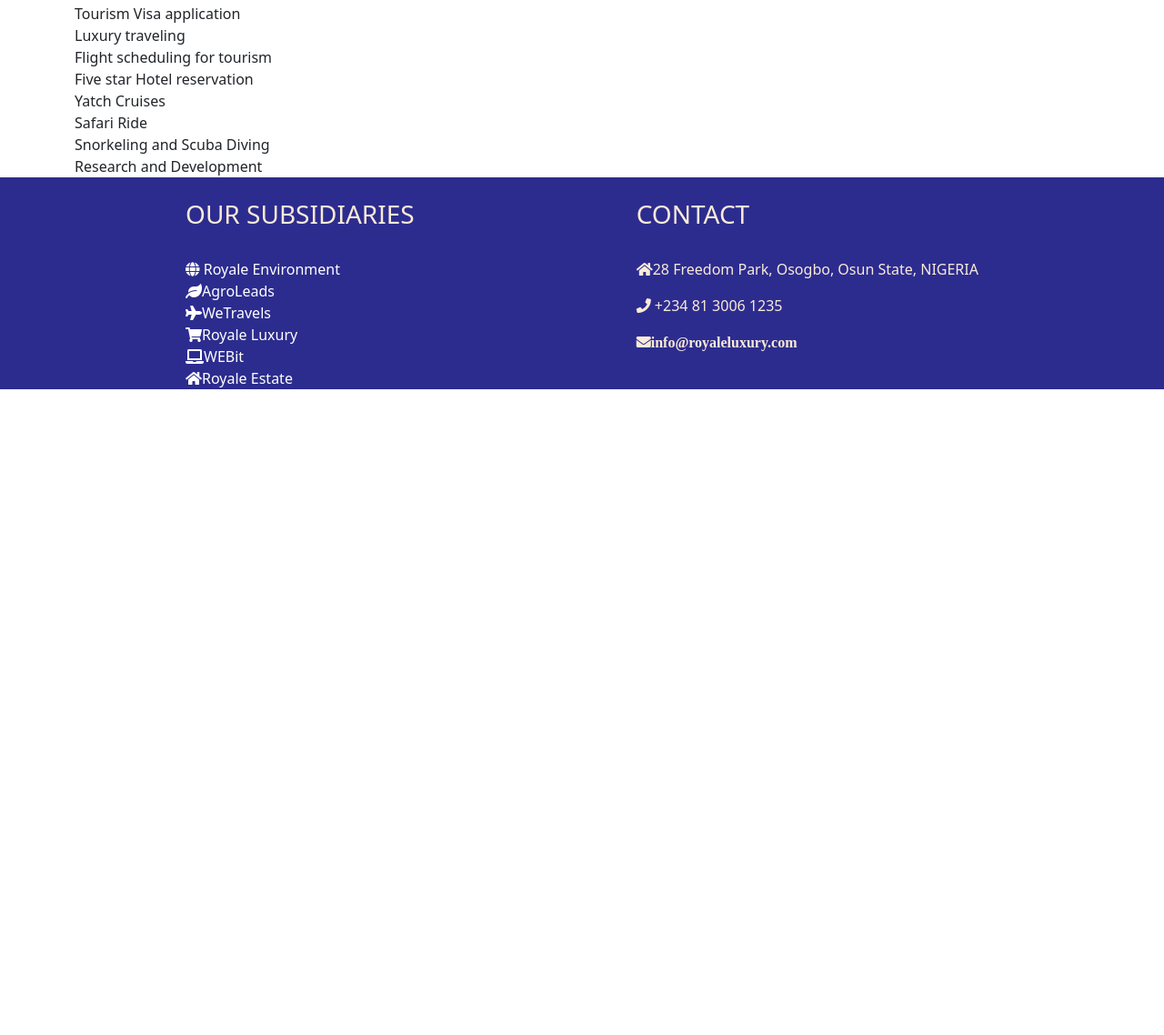
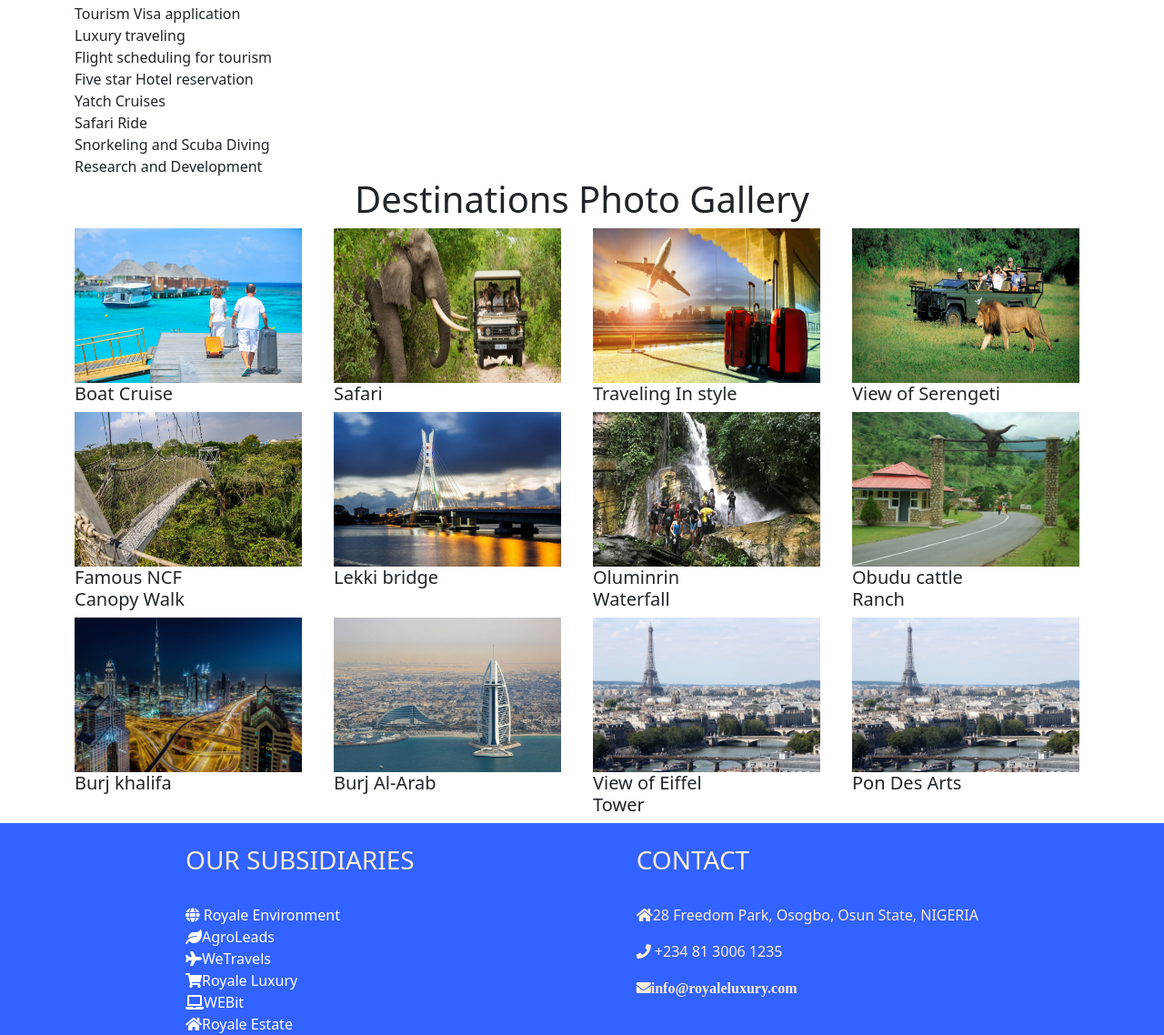
Before and after one commit to benadekunle/Royale-Impeccable, a plain HTML site: page travels.html in a window 1280 px wide. Shown: the part 842-1980 px from the top of the page at 91% size. Before the commit the page ends 1270 px from the top, so only its background shows below. Drawn offline with nearby package versions, Linux system fonts and the light colour scheme.

Commit message:
index.html

```diff
--- a/royale.css
+++ b/royale.css
@@ -11,7 +11,7 @@ li{
     list-style: none;
 }
 .img:hover{
-    opacity: 0.1;
+    opacity: 0.8;
 }
 
 a
@@ -19,3 +19,6 @@ a
     text-decoration: none;
     color: black;
 }
+img:hover{
+    opacity: 0.9;
+}
--- a/travels.html
+++ b/travels.html
@@ -15,7 +15,7 @@
     <section>
  <div class="container mt-3">
 <div class="col-sm-12">
- <h1 class="display-3 text-center"> WETravels </h1>
+ <h1 class="display-3 text-center"> WeTravels </h1>
 </div>
  </div>
   </section>
@@ -52,7 +52,7 @@
         </ul>
         <form class="d-flex">
           <input class="form-control me-2" type="text" placeholder="Book Now">
-          <button class="btn btn-primary" type="button">Destination</button>
+          <button class="btn btn-primary" type="button">Book</button>
         </form>
       </div>
     </div>
@@ -116,9 +116,69 @@
   </div>
 </div>
 
+<div class="container">
+  <div class="row">
+    <h1 class="text-center">Destinations Photo Gallery</h1>
+    <div class="col-md-2 ">
+      <img src="image/tour3.jpg" alt="farmland" height="170px" width="250px" >
+             <h5>Boat Cruise</h5>
+    </div>
+    <div class="col-md-2 offset-1">
+      <img src="image/tour4.jpg" alt="Elephant" height="170px" width="250px" >
+      <h5>Safari</h5>
+    </div>
+    <div class="col-md-2 offset-1" >
+      <img src="image/tour1.jpg" alt="traveling" height="170px" width="250px" >
+      <h5>Traveling In style</h5>
+  </div>
+  <div class="col-md-2 offset-1">
+    <img src="image/tour5.jpg" alt="Lion" height="170px" width="250px" >
+    <h5>View of Serengeti</h5>
+</div>
+</div>
+</div>
+<div class="container">
+  <div class="row">
+    <div class="col-md-2 ">
+      <img src="image/tour10.jpeg" alt="canopy walk" height="170px" width="250px" >
+             <h5>Famous NCF Canopy Walk</h5>
+    </div>
+    <div class="col-md-2 offset-1">
+      <img src="image/tour11.jpg" alt="lekki bridge" height="170px" width="250px" >
+      <h5>Lekki bridge</h5>
+    </div>
+    <div class="col-md-2 offset-1" >
+      <img src="image/tour12.jpg" alt="waterfall" height="170px" width="250px" >
+      <h5>Oluminrin Waterfall</h5>
+  </div>
+  <div class="col-md-2 offset-1">
+    <img src="image/tour13.jpeg" alt="Obudu Cattle Ranch" height="170px" width="250px" >
+    <h5>Obudu cattle Ranch</h5>
+</div>
+</div>
+</div>
+<div class="container">
+  <div class="row">
+    <div class="col-md-2 ">
+      <img src="image/tour14.jpg" alt="Burj khalifa" height="170px" width="250px" >
+             <h5>Burj khalifa</h5>
+    </div>
+    <div class="col-md-2 offset-1">
+      <img src="image/tour15.webp" alt="Burj Al-Arab" height="170px" width="250px" >
+      <h5>Burj Al-Arab</h5>
+    </div>
+    <div class="col-md-2 offset-1" >
+      <img src="image/tour16.JPG" alt="View of Eiffel Tower" height="170px" width="250px" >
+      <h5>View of Eiffel Tower</h5>
+  </div>
+  <div class="col-md-2 offset-1">
+    <img src="image/tour16.JPG" alt="Pon Des Arts" height="170px" width="250px" >
+    <h5>Pon Des Arts</h5>
+</div>
+</div>
 </div>
 
-        <section style="background-color:rgb(44, 44, 143) ;">
+        <section style="background-color:rgb(50, 98, 255) ;">
           <div class="container" style="display: flex;color: antiquewhite; justify-content: space-around;">
 
           <div>
```
Also changed, not shown: agri.html (+17 -17 lines), environ.html (+3 -3 lines), index.html (+16 -12 lines).
